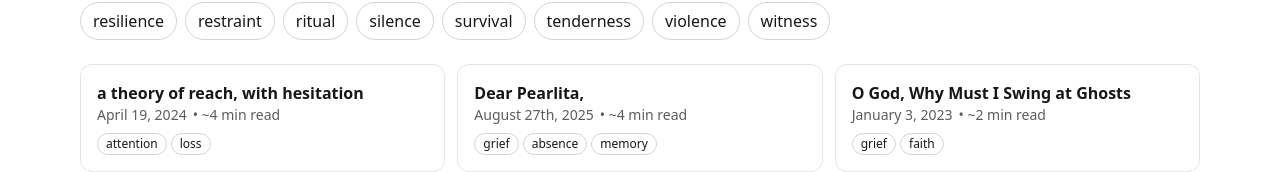
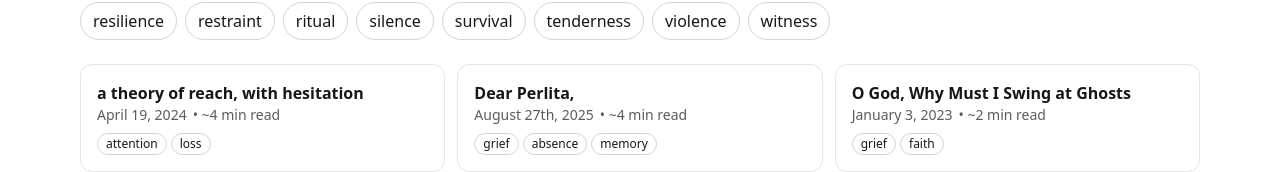
Before and after one commit to SkylarS300/portfolio, a React (Vite) app: page /poetry in a window 1280 px wide. Shown: the part 456-628 px from the top of the page. Built offline with nearby package versions, Linux system fonts and the light colour scheme.

Commit message:
update poem

```diff
--- a/src/content/poems.js
+++ b/src/content/poems.js
@@ -106,11 +106,11 @@ which is how I’ll know it was real.
 `
     },
     {
-        title: "Dear Pearlita,",
+        title: "Dear Perlita,",
         date: "August 27th, 2025",
         tags: ["grief", "absence", "memory"],
         content: `
-Dear Pearlita,
+Dear Perlita,
 
 Your absence arrives not like a door closing but like a hallway lengthening, each step farther from where it began, each wall retreating in silence until the geometry itself becomes hostile. I tell myself that distance is ordinary, that people die, that oceans cannot be blamed for their size, and yet every time I breathe I feel the measurement of you vanish, recalculated into something less forgiving: not miles, not days, but a climate that settles into the body until I can no longer tell where grief ends and weather begins.
 
@@ -118,7 +118,7 @@ To remember you is not to remember a face. It is to recall the texture of static
 
 There is nothing clean about grief. It is not nostalgia, not devotion, not reverence, not even love. It is a corrosion: a slow insistence of rust eating at the ironwork of memory, an ache lodged so deep it begins to impersonate the organs it inhabits.
 
-Pearlita, I am still speaking to you in the tense of the living, because absence is not enough to convince me otherwise. Absence impersonates. It wears the fabric of strangers, it slips into the machinery of daily life, it contaminates the rituals that should have nothing to do with loss. I find you in the aftertaste of bitterness, in the color of an evening sky, in the soft collapse of fruit left too long on the counter. I find you in static, in silence, in the unremarkable weight of a grocery bag in someone else’s hand. Each appearance is brief and cruel, a resurrection only long enough to remind me that resurrection does not belong to us.
+Perlita, I am still speaking to you in the tense of the living, because absence is not enough to convince me otherwise. Absence impersonates. It wears the fabric of strangers, it slips into the machinery of daily life, it contaminates the rituals that should have nothing to do with loss. I find you in the aftertaste of bitterness, in the color of an evening sky, in the soft collapse of fruit left too long on the counter. I find you in static, in silence, in the unremarkable weight of a grocery bag in someone else’s hand. Each appearance is brief and cruel, a resurrection only long enough to remind me that resurrection does not belong to us.
 
 Sometimes I wonder if memory itself is a kind of cruelty, the way it replays not the miracle of your existence but the aftermath of your absence, not the cadence of your voice but the shock of its silence. It feels less like remembering and more like inhabiting a ruin, a place where the walls lean inward, where the floorboards sag under the weight of dust, where everything creaks with the sound of something about to give way. I do not walk through these halls to honor you—I walk through them because I cannot leave. Grief has locked the doors and hidden the key, and so I am left to circle endlessly, a pilgrim trapped inside the reliquary of loss.
 
@@ -128,7 +128,7 @@ I think of you when the sky turns the color of rusting iron, when evening clings
 
 This is what absence does: it impersonates. It wears the fabric of strangers, it hides in the machinery of daily life, it corrupts the body’s simple rituals until every taste, every sound, every gesture becomes haunted. It does not allow me to remember you as you were; it insists on inventing you everywhere I go, and then ripping you away again in the moment I reach.
 
-Pearlita, I have come to believe you never belonged to time at all. You belonged to some other register, the one that speaks in repetition, in rupture, in the long corridors of what cannot be held. Even death does not end you—it only multiplies the angles from which your absence bends me.
+Perlita, I have come to believe you never belonged to time at all. You belonged to some other register, the one that speaks in repetition, in rupture, in the long corridors of what cannot be held. Even death does not end you—it only multiplies the angles from which your absence bends me.
 `
     },
 
```
